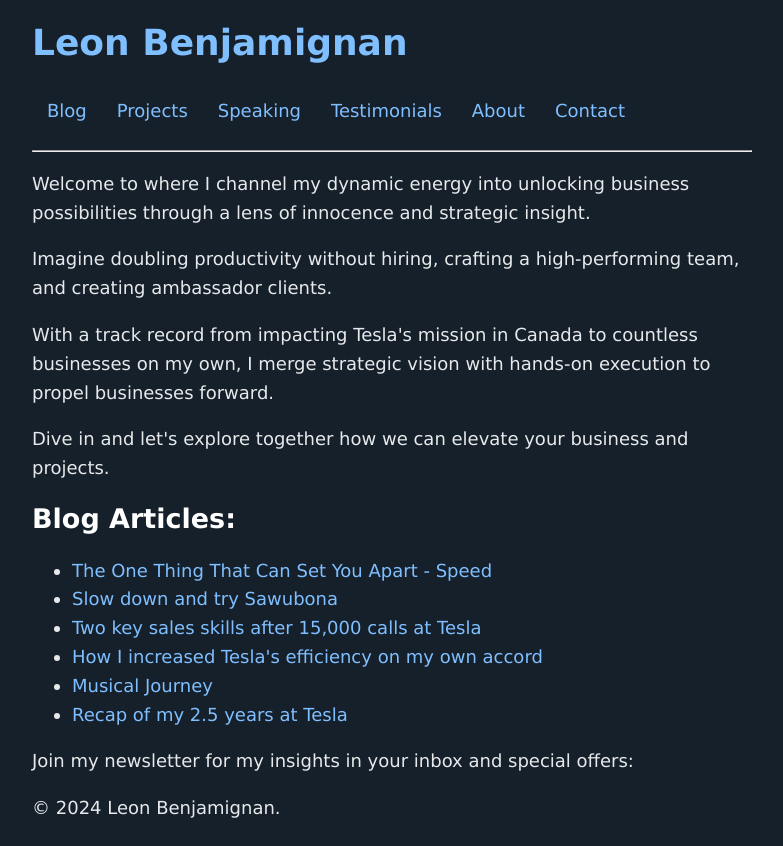
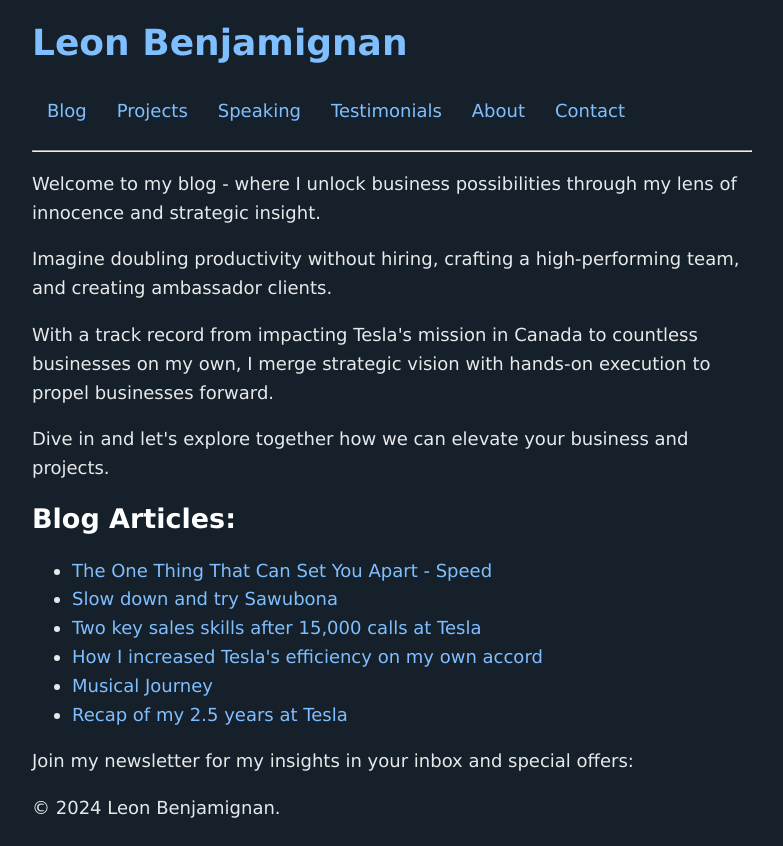
Before and after one commit to leonbenj/leonbenj, a plain HTML site: page index.html in a window 1280 px wide. Shown: the whole page, without its empty margins (248-1031 px from the left). Drawn offline with Linux system fonts and the light colour scheme.

Commit message:
Update index.html

```diff
--- a/index.html
+++ b/index.html
@@ -11,7 +11,7 @@
 <nav-header></nav-header>
 <script src="./headerFooterManager.js"></script>
 <p>
-Welcome to where I channel my dynamic energy into unlocking business possibilities through a lens of innocence and strategic insight.
+Welcome to my blog - where I unlock business possibilities through my lens of innocence and strategic insight.
 <p>
 Imagine doubling productivity without hiring, crafting a high-performing team, and creating ambassador clients.
 <p>
```
